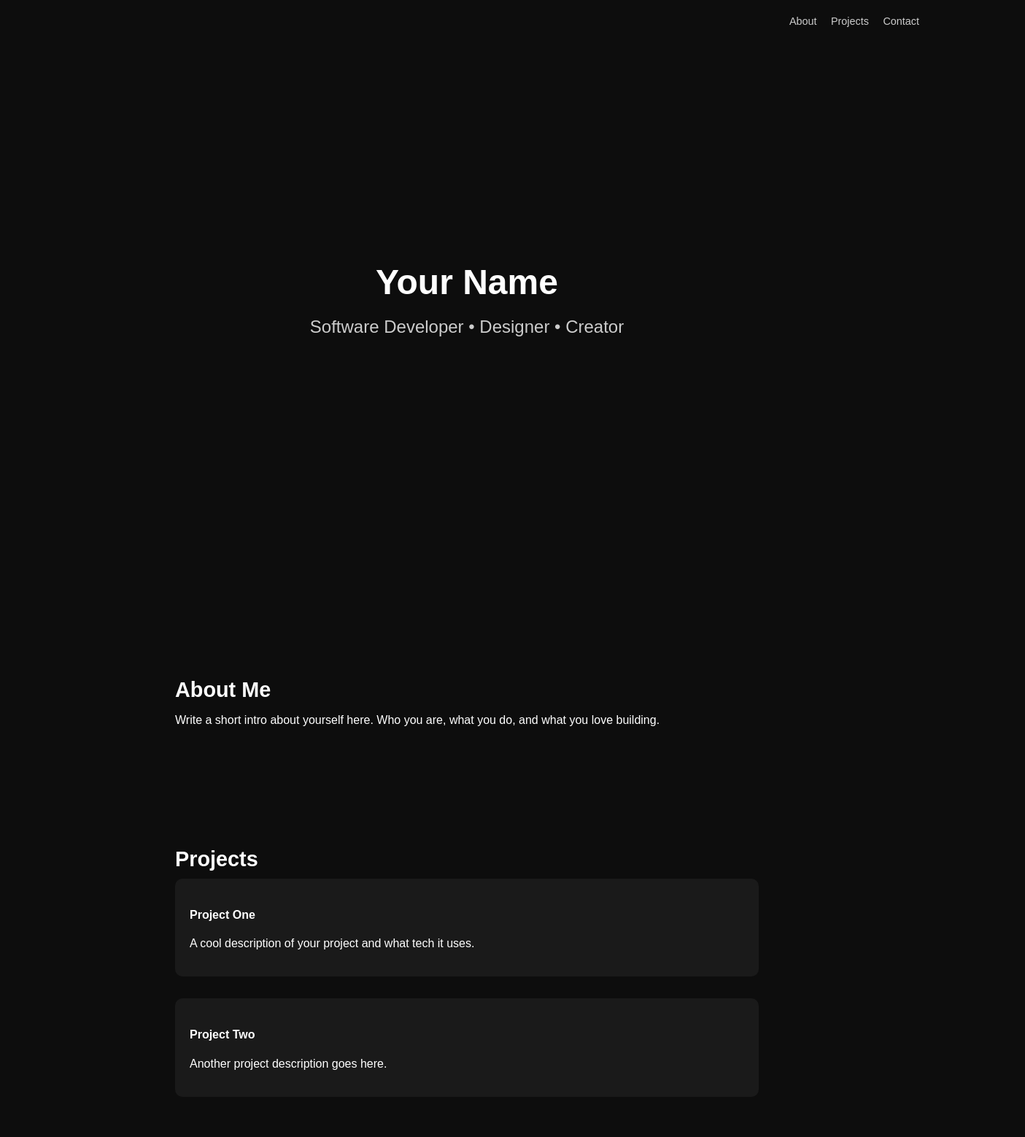
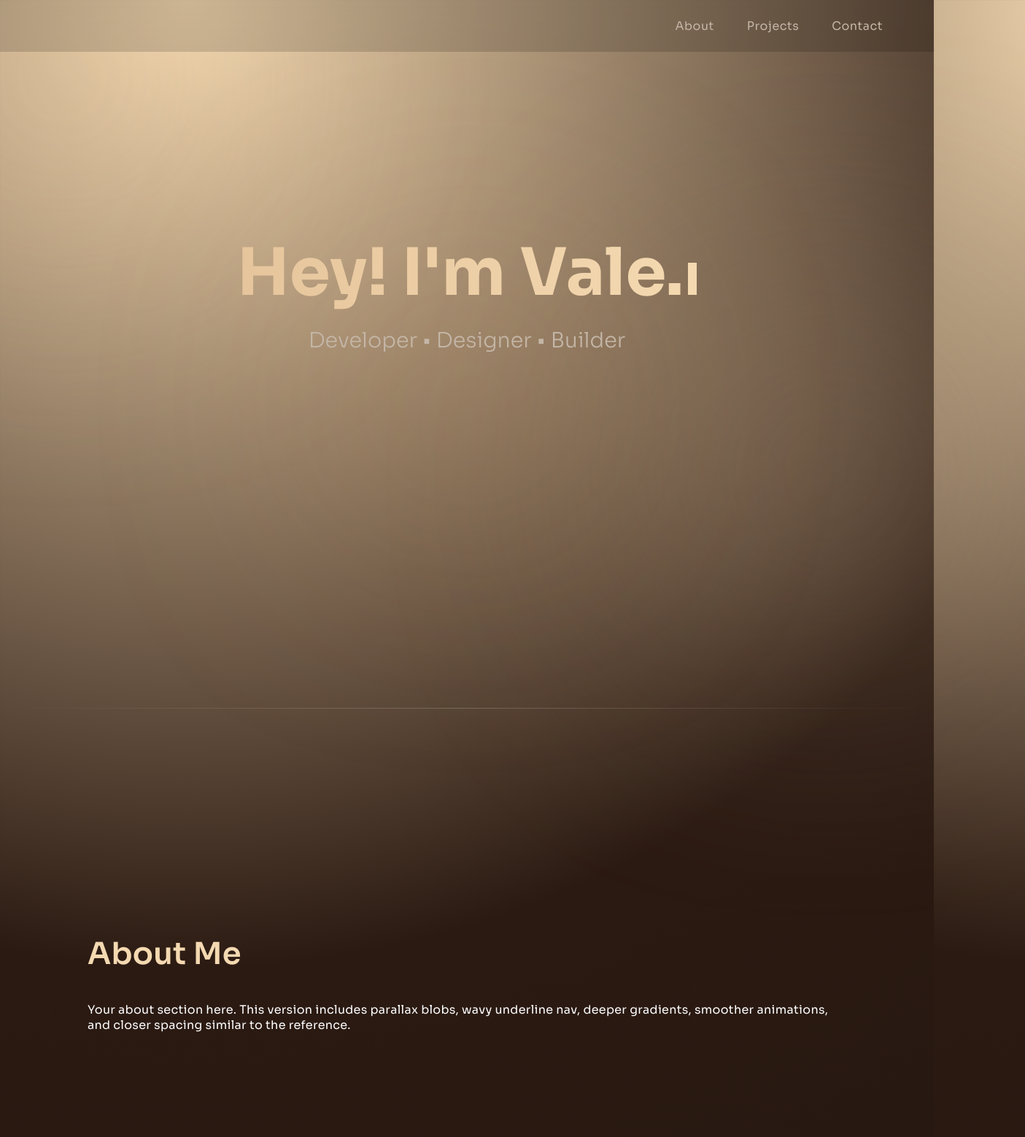
Before and after one commit to twistvale/vale.github.io, a plain HTML site: page index.html in a window 1280 px wide. Shown: the top 1558 px of the page at 73% size, 1405 px wide, since content can reach past the window. Drawn offline with Linux system fonts and the light colour scheme.

Commit message:
Update index.html

```diff
--- a/index.html
+++ b/index.html
@@ -4,13 +4,89 @@
   <meta charset="UTF-8" />
   <meta name="viewport" content="width=device-width, initial-scale=1.0" />
   <title>Your Name</title>
+  <link href="https://fonts.googleapis.com/css2?family=Sora:wght@200;300;400;600;700&display=swap" rel="stylesheet">
+
   <style>
+    :root {
+      --cream: #f4d9b1;
+      --cream-soft: #e6c59c;
+      --coffee-dark: #1a120d;
+      --coffee-mid: #2b1a12;
+      --coffee-glow: #d9a066;
+      --text: #ffffff;
+      --muted: #c4b6a7;
+    }
+
+    * { margin: 0; padding: 0; box-sizing: border-box; }
+
     body {
-      margin: 0;
-      font-family: Arial, sans-serif;
-      background: #0d0d0d;
-      color: white;
+      font-family: "Sora", sans-serif;
+      background: radial-gradient(circle at 20% 0%, var(--cream) 0%, var(--coffee-mid) 35%, var(--coffee-dark) 90%);
+      color: var(--text);
+      overflow-x: hidden;
     }
+
+    /* --- NAV --- */
+    nav {
+      position: fixed;
+      top: 0;
+      width: 100%;
+      padding: 25px 70px;
+      display: flex;
+      justify-content: flex-end;
+      backdrop-filter: blur(18px);
+      background: rgba(0,0,0,0.15);
+      z-index: 1000;
+      opacity: 0;
+      animation: navFade 1s ease forwards;
+    }
+
+    @keyframes navFade { to { opacity: 1; } }
+
+    nav a {
+      margin-left: 45px;
+      color: var(--muted);
+      text-decoration: none;
+      font-size: 1rem;
+      position: relative;
+      letter-spacing: 0.5px;
+    }
+
+    /* wavy underline */
+    nav a::after {
+      content: "";
+      position: absolute;
+      left: 0;
+      bottom: -4px;
+      width: 100%;
+      height: 2px;
+      background: var(--cream);
+      transform: scaleX(0);
+      transform-origin: left;
+      transition: 0.35s ease;
+    }
+    nav a:hover::after { transform: scaleX(1); }
+
+    /* --- FLOATING HERO BLOBS (closer) --- */
+    .blob {
+      position: absolute;
+      border-radius: 50%;
+      filter: blur(160px);
+      pointer-events: none;
+      opacity: 0.32;
+    }
+
+    .blob1 { width: 450px; height: 450px; background: var(--cream-soft); top: -80px; left: -140px; animation: blobFloat 12s infinite ease-in-out; }
+    .blob2 { width: 520px; height: 520px; background: var(--cream); bottom: -120px; right: -120px; animation: blobFloat 14s infinite ease-in-out 2s; opacity: 0.28; }
+    .blob3 { width: 380px; height: 380px; background: var(--coffee-glow); top: 45%; right: 35%; animation: blobFloat 17s infinite ease-in-out 4s; opacity: 0.22; }
+
+    @keyframes blobFloat {
+      0% { transform: translateY(0) scale(1); }
+      50% { transform: translateY(-40px) scale(1.05); }
+      100% { transform: translateY(0) scale(1); }
+    }
+
+    /* --- HERO --- */
     header {
       height: 100vh;
       display: flex;
@@ -18,45 +94,127 @@
       justify-content: center;
       align-items: center;
       text-align: center;
-      padding: 20px;
+      position: relative;
     }
+
     h1 {
-      font-size: 3rem;
-      margin: 0;
+      font-size: 5.6rem;
+      font-weight: 700;
+      background: linear-gradient(90deg, var(--cream-soft), var(--cream));
+      -webkit-background-clip: text;
+      -webkit-text-fill-color: transparent;
+      opacity: 0;
+      transform: translateY(20px);
+      animation: heroFade 1.2s ease forwards;
     }
+
+    @keyframes heroFade {
+      to { opacity: 1; transform: translateY(0); }
+    }
+
+    /* animated cursor */
+    .cursor {
+      display: inline-block;
+      width: 12px;
+      height: 44px;
+      margin-left: 6px;
+      background: var(--cream);
+      animation: blink 0.7s steps(1) infinite;
+    }
+
+    @keyframes blink { 0%,50%{opacity:1;} 50.01%,100%{opacity:0;} }
+
     h2 {
+      margin-top: 18px;
+      font-size: 1.8rem;
       font-weight: 300;
-      color: #ccc;
+      color: var(--muted);
+      opacity: 0;
+      transform: translateY(20px);
+      animation: heroFade 1.6s ease forwards;
     }
-    nav {
-      position: fixed;
-      top: 20px;
-      right: 20px;
+
+    /* --- SECTION DIVIDERS (more subtle + closer) --- */
+    .divider {
+      width: 100%;
+      height: 1px;
+      margin: 170px 0;
+      background: linear-gradient(90deg, transparent, rgba(255,255,255,0.2), transparent);
     }
-    nav a {
-      margin-left: 15px;
-      text-decoration: none;
-      color: #ccc;
-      font-size: 0.9rem;
+
+    /* --- REVEAL ON SCROLL (closer behavior) --- */
+    .reveal {
+      opacity: 0;
+      transform: translateY(60px);
+      transition: opacity 1s ease, transform 1.2s ease;
     }
+
+    .reveal.visible {
+      opacity: 1;
+      transform: translateY(0);
+    }
+
+    /* --- SECTIONS --- */
     section {
-      max-width: 800px;
+      max-width: 1100px;
       margin: 0 auto;
-      padding: 60px 20px;
+      padding: 140px 30px;
+      letter-spacing: 0.3px;
     }
+
     h3 {
-      font-size: 1.8rem;
-      margin-bottom: 10px;
+      font-size: 2.6rem;
+      margin-bottom: 40px;
+      color: var(--cream);
+      font-weight: 600;
     }
+
+    /* --- PROJECT CARDS (closer hover style) --- */
+    .project-grid {
+      display: grid;
+      grid-template-columns: repeat(auto-fit, minmax(300px, 1fr));
+      gap: 50px;
+    }
+
     .project {
-      margin-bottom: 30px;
-      padding: 20px;
-      background: #1a1a1a;
-      border-radius: 10px;
+      padding: 45px;
+      background: rgba(255,255,255,0.07);
+      border: 1px solid rgba(255,255,255,0.12);
+      border-radius: 18px;
+      backdrop-filter: blur(8px);
+      transition: 0.45s ease;
+      transform: translateY(0);
+    }
+
+    .project:hover {
+      transform: translateY(-10px) scale(1.015);
+      border-color: var(--cream-soft);
+      background: rgba(255,255,255,0.13);
+    }
+
+    .project h4 {
+      color: var(--cream);
+      margin-bottom: 12px;
+      font-size: 1.45rem;
+      font-weight: 600;
+    }
+
+    /* --- FOOTER --- */
+    footer {
+      text-align: center;
+      padding: 70px 20px;
+      color: var(--muted);
+      opacity: 0.55;
     }
   </style>
 </head>
 <body>
+
+  <!-- floating glows -->
+  <div class="blob blob1"></div>
+  <div class="blob blob2"></div>
+  <div class="blob blob3"></div>
+
   <nav>
     <a href="#about">About</a>
     <a href="#projects">Projects</a>
@@ -64,34 +222,56 @@
   </nav>
 
   <header>
-    <h1>Your Name</h1>
-    <h2>Software Developer • Designer • Creator</h2>
+    <h1>Hey! I'm Vale.<span class="cursor"></span></h1>
+    <h2>Developer • Designer • Builder</h2>
   </header>
 
-  <section id="about">
+  <div class="divider"></div>
+  <section id="about" class="reveal">
     <h3>About Me</h3>
-    <p>
-      Write a short intro about yourself here. Who you are, what you do, and what you love building.
-    </p>
+    <p>Your about section here. This version includes parallax blobs, wavy underline nav, deeper gradients, smoother animations, and closer spacing similar to the reference.</p>
   </section>
 
-  <section id="projects">
+  <div class="divider"></div>
+  <section id="projects" class="reveal">
     <h3>Projects</h3>
 
     <div class="project">
-      <h4>Project One</h4>
-      <p>A cool description of your project and what tech it uses.</p>
+      <h4>Portfolio Website</h4>
+      <p>A clean, modern personal website showcasing my work, built with smooth animations, gradients, and responsive design.</p>
     </div>
 
     <div class="project">
-      <h4>Project Two</h4>
-      <p>Another project description goes here.</p>
+      <h4>Mini Game</h4>
+      <p>A small interactive browser game designed for fun and experimentation. Simple, fast, and surprisingly addictive.</p>
+    </div>
+
+    <div class="project">
+      <h4>Coming Soon</h4>
+      <p>More projects will be added as I continue building!</p>
     </div>
   </section>
 
-  <section id="contact">
+  <div class="divider"></div>
+  <section id="contact" class="reveal">
     <h3>Contact</h3>
     <p>Email: your@email.com</p>
   </section>
+
+  <footer>
+    © Your Name — Portfolio
+  </footer>
+
+  <script>
+    // Scroll reveal
+    const reveals = document.querySelectorAll('.reveal');
+    const io = new IntersectionObserver((entries)=>{
+      entries.forEach(entry=>{
+        if(entry.isIntersecting) entry.target.classList.add('visible');
+      });
+    },{ threshold: 0.2 });
+    reveals.forEach(el=>io.observe(el));
+  </script>
+
 </body>
 </html>
```
